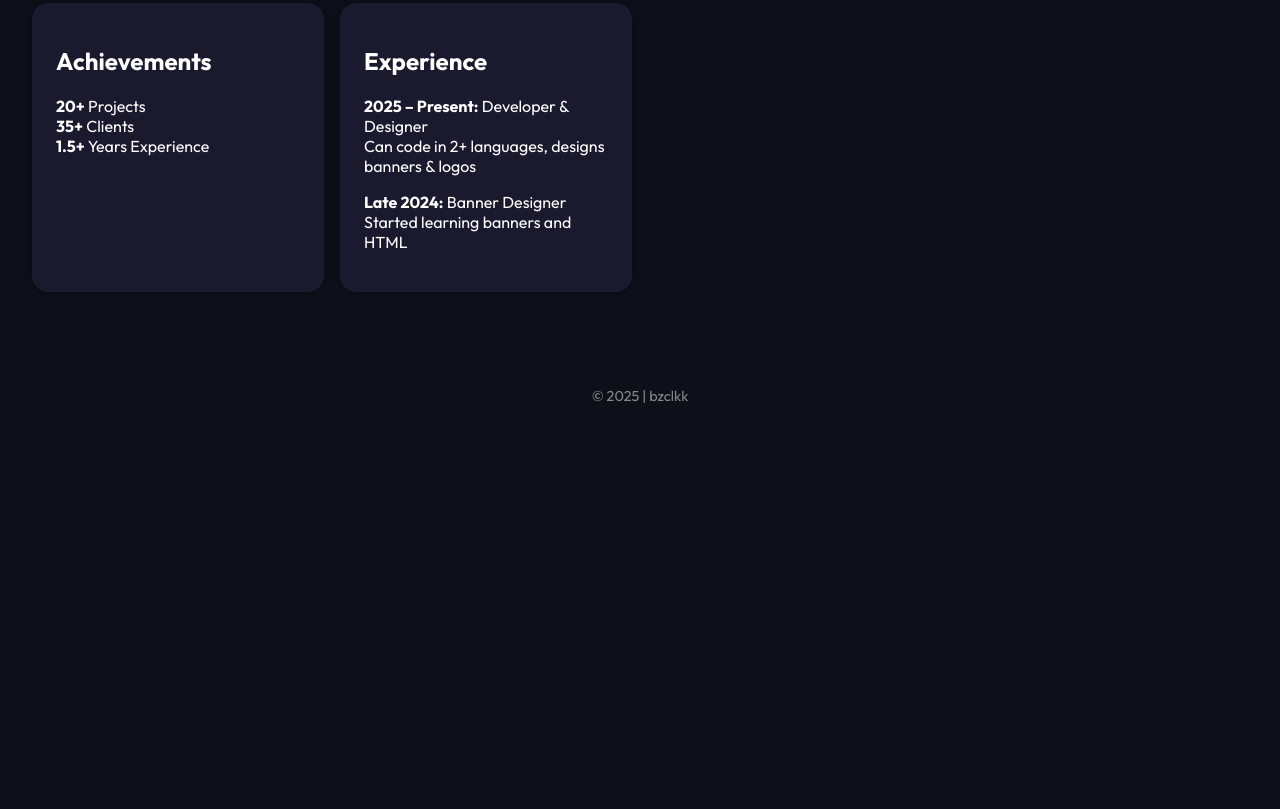
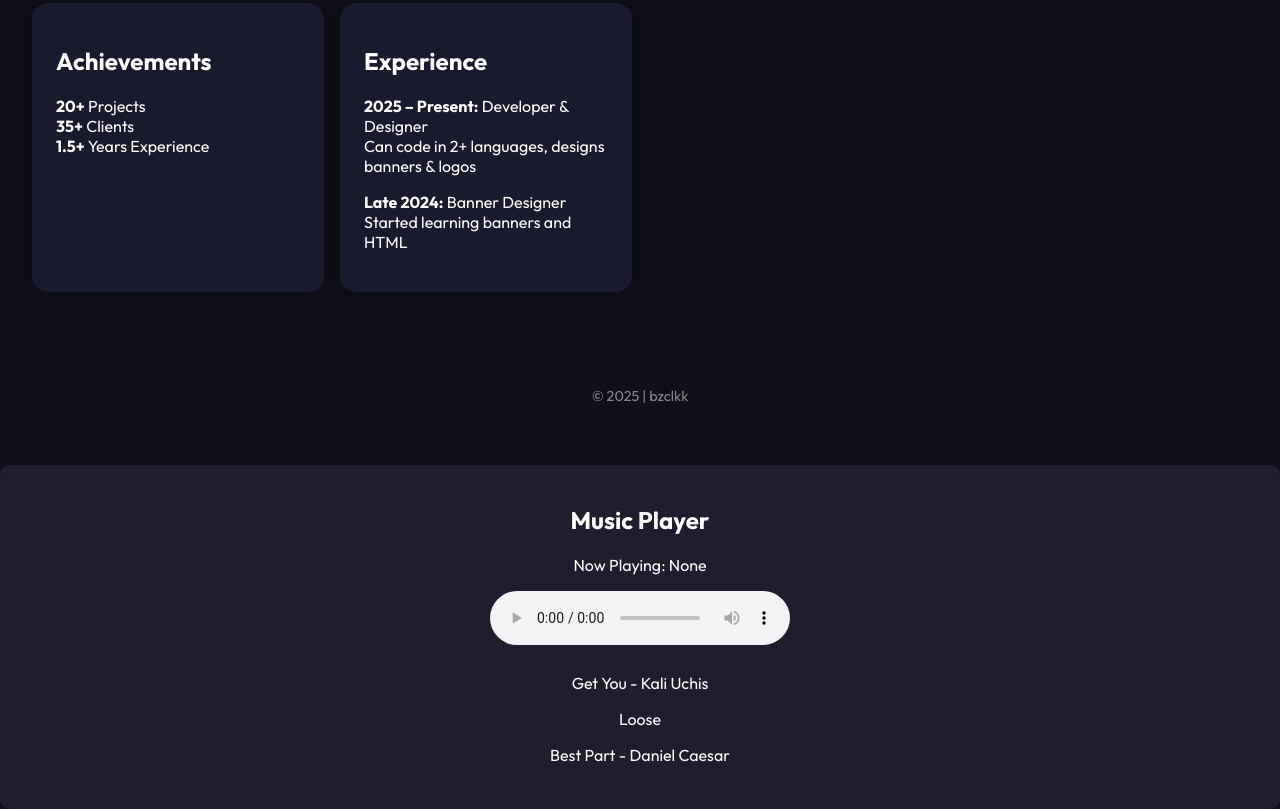
Before and after one commit to bzclkk/bzclkk-site, a plain HTML site: page index.html in a window 1280 px wide. Shown: the part 470-1279 px from the top of the page. Before the commit the page ends 905 px from the top, so only its background shows below. Drawn offline with Linux system fonts and the light colour scheme.

Commit message:
Add files via upload

```diff
--- a/index.html
+++ b/index.html
@@ -60,5 +60,34 @@
   <footer>
     <p>© 2025 | bzclkk</p>
   </footer>
+
+<div class="music-player">
+  <h2>Music Player</h2>
+  <p id="current-track">Now Playing: None</p>
+  <audio id="audio-player" controls>
+    <source id="audio-source" src="" type="audio/mp3">
+    Your browser does not support the audio element.
+  </audio>
+  <ul id="track-list">
+    <li onclick="playTrack('get-you-lyrics-ft-kali-uchis.mp3')">Get You - Kali Uchis</li>
+    <li onclick="playTrack('loose.mp3')">Loose</li>
+    <li onclick="playTrack('best-part-lyrics-ft-daniel-caesar.mp3')">Best Part - Daniel Caesar</li>
+  </ul>
+</div>
+
+<script>
+  function playTrack(filename) {
+    const audioPlayer = document.getElementById("audio-player");
+    const audioSource = document.getElementById("audio-source");
+    const trackNameDisplay = document.getElementById("current-track");
+
+    audioSource.src = "audio/" + filename;
+    audioPlayer.load();
+    audioPlayer.play();
+
+    trackNameDisplay.textContent = "Now Playing: " + filename.replace(".mp3", "").replace(/-/g, " ");
+  }
+</script>
+
 </body>
 </html>
--- a/style.css
+++ b/style.css
@@ -46,3 +46,26 @@ footer {
   color: #888;
   margin-top: 2rem;
 }
+.music-player {
+  background: #1e1e2f;
+  padding: 20px;
+  border-radius: 10px;
+  color: white;
+  text-align: center;
+  margin-top: 30px;
+}
+
+#track-list {
+  list-style-type: none;
+  padding: 0;
+}
+
+#track-list li {
+  cursor: pointer;
+  padding: 8px;
+  transition: background 0.3s;
+}
+
+#track-list li:hover {
+  background: #2e2e3f;
+}
```
